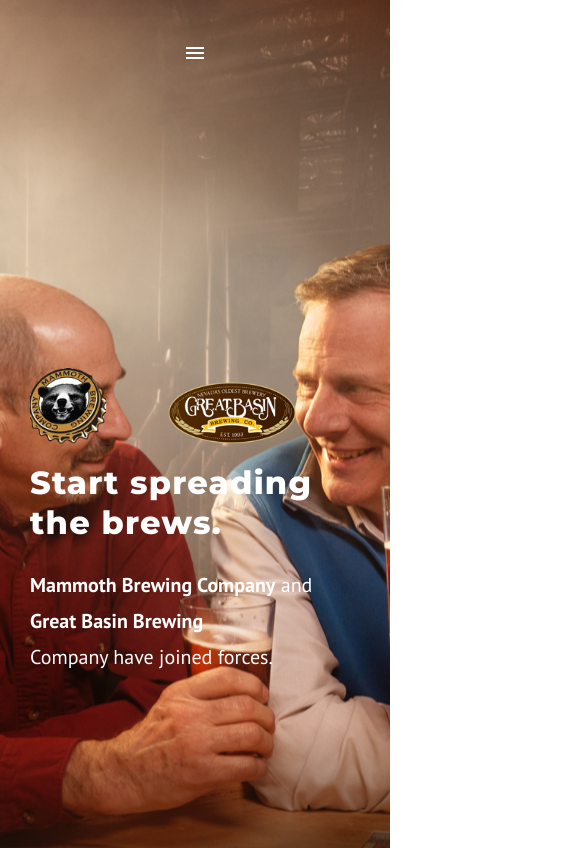
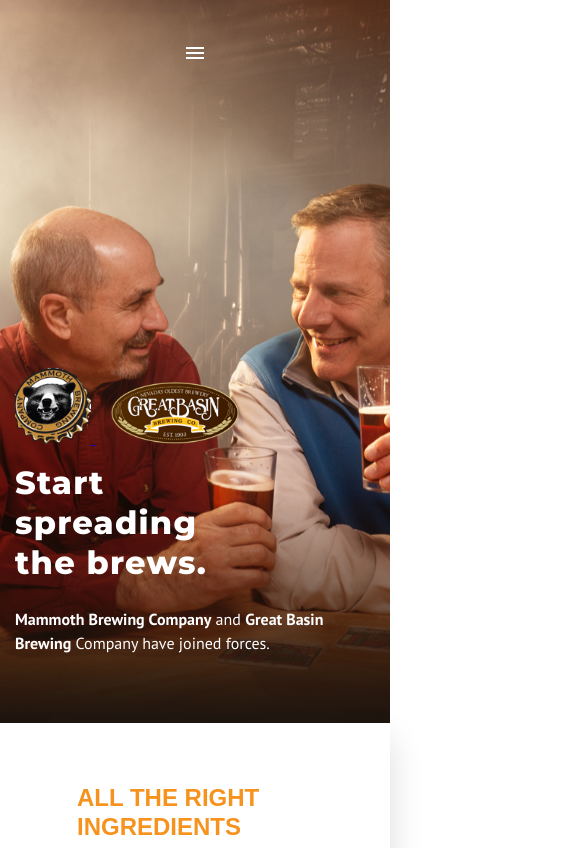
Before and after one commit to fairyspirit/worktest, a website: page index.html in a window 390 px wide. Shown: the top 848 px of the page, 585 px wide, since content can reach past the window. Drawn offline with Linux system fonts and the light colour scheme; some packages are replaced by stand-ins of ours.

Commit message:
header finised

```diff
--- a/index.html
+++ b/index.html
@@ -20,7 +20,7 @@
 	<header>
 		<div class="main-head" style="background-image: url(img/banner.jpg)">
 			<div class="overlay">
-			<div class="main container">
+			<div class="main">
 				<div class="menu">
 					<div class="menu__icon">
 						<span></span>
@@ -46,7 +46,7 @@
 				</div>
 					<div class="header_content">
 						<h1>Start spreading the brews.</h1>
-						<p> <strong>Mammoth Brewing Company</strong> and <strong>Great Basin Brewing</strong><br> Company have joined forces.</p>
+						<p> <strong>Mammoth Brewing Company</strong> and <strong>Great Basin Brewing</strong> Company have joined forces.</p>
 					</div>
 				</div>
 			</div>
@@ -91,7 +91,7 @@
 			</div>
 		</div>
 	</div>
-	<div class="stayingwild__galaty container">
+	<div class="stayingwild__galary container">
 		<div class="owl-carousel slider1">
 		  <div class="galary">
 				<img src="img/slide1.jpg">
--- a/scss/style.scss
+++ b/scss/style.scss
@@ -86,7 +86,7 @@
 			margin-top: 41px;
 		}
 		.menu__links-item:hover {
-			text-decoration: underline;
+			color:#e2e6e7;
 		}
 	}
 	.menu_state_open {
@@ -147,12 +147,13 @@
 		}
 	}
 }
-// @media screen and (max-width:980px){
-// 	.main-head {
-// 		min-height: 723px;
-// 	}
-// }
+@media screen and (max-width:980px){
+	.main-head {
+		min-height: 723px;
+	}
+}
 .headerlogo {
+	margin-left: 95px;
 	margin-top: 35px;
 	margin-bottom: 80px;
 	position: relative;
@@ -174,6 +175,7 @@
 	}
 }
 .header_content {
+	margin-left: 95px;
 	display: block;
 	max-width: 503px;
 	position: relative;
@@ -188,21 +190,36 @@
 		letter-spacing: 2.6px;
 	}
 	p {
+		margin-right: 39px;
 		font-family: 'PT Sans', sans-serif;
 		font-size: 20px;
 		line-height: 36px;
 		color: #ffffff;
 	}
 }
-@media screen and (max-width:1260px){
+@media screen and (max-width:1200px){
 	.main {
-		padding: 0 30px;
+		.headerlogo{
+			margin-left: 30px;
+		}
+		.header_content{
+			margin-left: 30px;
+		}
 	}
 }
-@media screen and (max-width:900px){
+@media screen and (max-width:980px){
+	.main {
+		.headerlogo{
+			 margin-bottom: 15px;
+			 margin-top: 230px;
+		}
+	}
+}
+@media screen and (max-width:970px){
 	.main {
 		.headerlogo{
 			.headerlogo_logo1 {
+				margin-right: 16px;
 				img {
 					max-width: 76px;
 				}
@@ -215,14 +232,15 @@
 		}
 	}
 }
-@media screen and (max-width:740px){
+@media screen and (max-width:660px){
 	.main {
 		.headerlogo{
-			 margin-bottom: 15px;
-			 margin-top: 230px;
+			margin-left: 15px;
 		}
 		.header_content{
+			margin-left: 15px;
 			h1{
+				max-width: 60%;
 				font-size: 32px;
 				line-height: 40px;
 				letter-spacing: 1.2px;
@@ -230,7 +248,16 @@
 		}
 	}
 }
-
+@media screen and (max-width:535px){
+	.main {
+		.header_content{
+			p {
+				font-size: 16px;
+				line-height: 24px;
+			}
+		}
+	}
+}
 #culture {
 	background-color: #e2e6e7;
 	.culture__ingridients {
@@ -332,7 +359,6 @@
 	padding-top: 40px;
 	padding-bottom: 85px;
 	.stayingwild {
-		padding-bottom: 15px;
 		display: flex;
 		flex-direction: row;
 		align-items: stretch;
@@ -362,6 +388,9 @@
 				@include maintext();
 			}
 		}
+		.slider1{
+			margin: 15px;
+		}
 	}
 	@media screen and (max-width:600px){
 		.stayingwild{
@@ -370,13 +399,22 @@
 			.stayingwild__content{
 				width: 100%;
 			}
+			.stayingwild__photo {
+				width: 100%;
+				img {
+					display: block;
+					width: 100%;
+					height: auto;
+				}
+
+			}
 		}
 	}
 	.stayingwild__galary {
 		.galary {
 			max-height: 300px;
 		}
-		.owl-carousel .owl-nav button.owl-prev, .owl-carousel .owl-nav button.owl-next{
+		.owl-carousel .owl-nav button.owl-prev, .owl-carousel .owl-nav button.owl-next {
 			position: absolute;
 			top: 50%;
 			margin-top: -18px;
```
Also changed, not shown: css/style.css.
